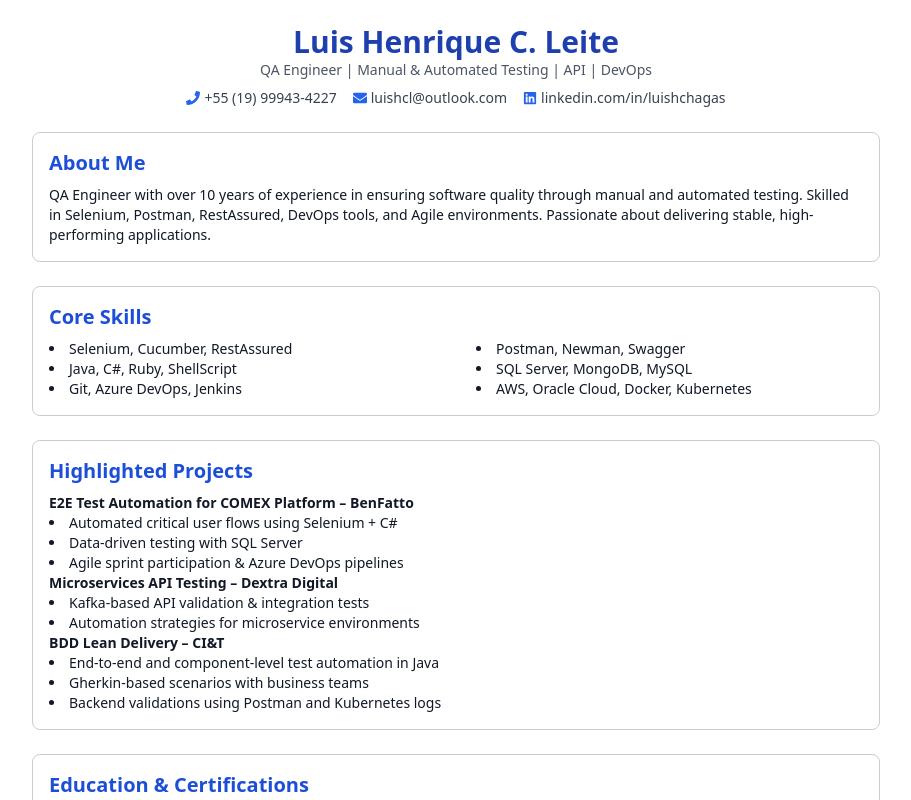
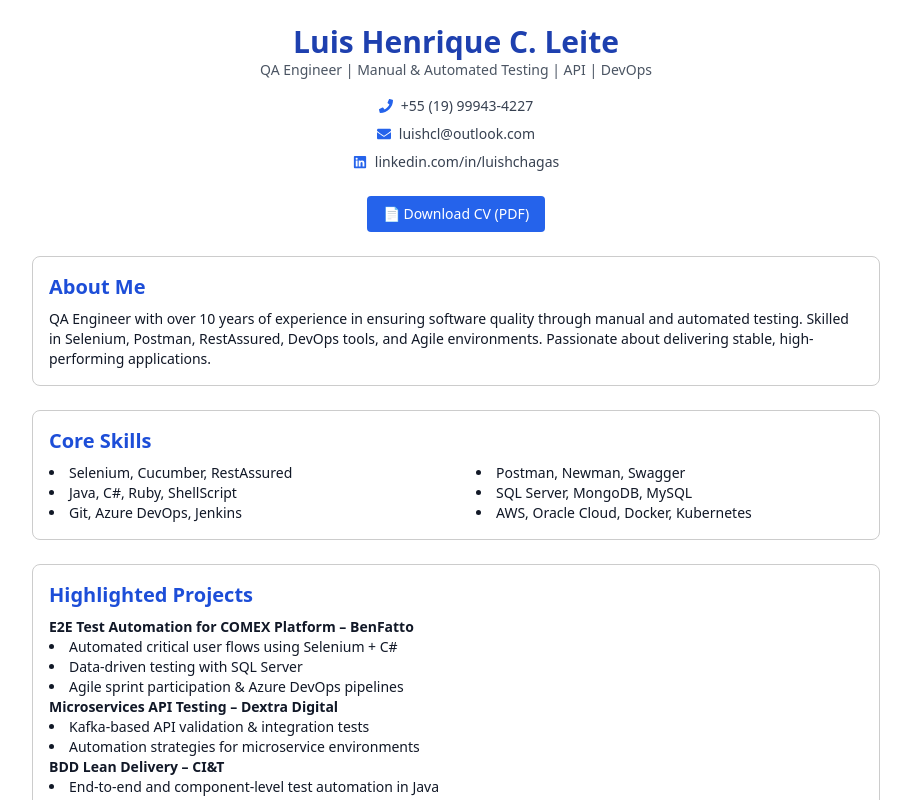
Before and after one commit to luiishcl/luisleite-portfolio, a React (Vite) app: page / in a window 1280 px wide. Shown: the top 800 px of the page, without its empty margins (184-1095 px from the left). Built offline with nearby package versions, Linux system fonts and the light colour scheme.

Commit message:
Add new download button Curriculum download

```diff
--- a/src/LuisLeitePortfolio.jsx
+++ b/src/LuisLeitePortfolio.jsx
@@ -15,11 +15,36 @@ export default function LuisLeitePortfolio() {
       <header className="text-center">
         <h1 className="text-3xl font-bold text-blue-800">Luis Henrique C. Leite</h1>
         <p className="text-gray-600">QA Engineer | Manual & Automated Testing | API | DevOps</p>
-        <div className="flex justify-center gap-4 mt-2 text-sm text-gray-700">
-          <div className="flex items-center gap-1"><FaPhone className="text-blue-600" /> +55 (19) 99943-4227</div>
-          <div className="flex items-center gap-1"><FaEnvelope className="text-blue-600" /> luishcl@outlook.com</div>
-          <div className="flex items-center gap-1"><FaLinkedin className="text-blue-600" /> linkedin.com/in/luishchagas</div>
-        </div>
+        <div className="flex flex-col items-center gap-2 mt-4 text-sm text-gray-700">
+  <div className="flex items-center gap-2">
+    <FaPhone className="text-blue-600" />
+    +55 (19) 99943-4227
+  </div>
+  <div className="flex items-center gap-2">
+    <FaEnvelope className="text-blue-600" />
+    luishcl@outlook.com
+  </div>
+  <div className="flex items-center gap-2">
+    <FaLinkedin className="text-blue-600" />
+    <a
+      href="https://linkedin.com/in/luishchagas"
+      target="_blank"
+      rel="noopener noreferrer"
+      className="hover:underline"
+    >
+      linkedin.com/in/luishchagas
+    </a>
+  </div>
+
+  {/* Botão de download do CV */}
+  <a
+    href="/luisleite-portfolio/LuisLeite_CV_2025.pdf"
+    download
+    className="mt-4 px-4 py-2 bg-blue-600 text-white rounded hover:bg-blue-700 transition"
+  >
+    📄 Download CV (PDF)
+  </a>
+</div>
       </header>
 
       <Card>
@@ -30,6 +55,7 @@ export default function LuisLeitePortfolio() {
           </p>
         </CardContent>
       </Card>
+
 
       <Card>
         <CardContent className="p-5">
```
Also changed, not shown: 1 other file (tests, documents, lock files or other folders).
